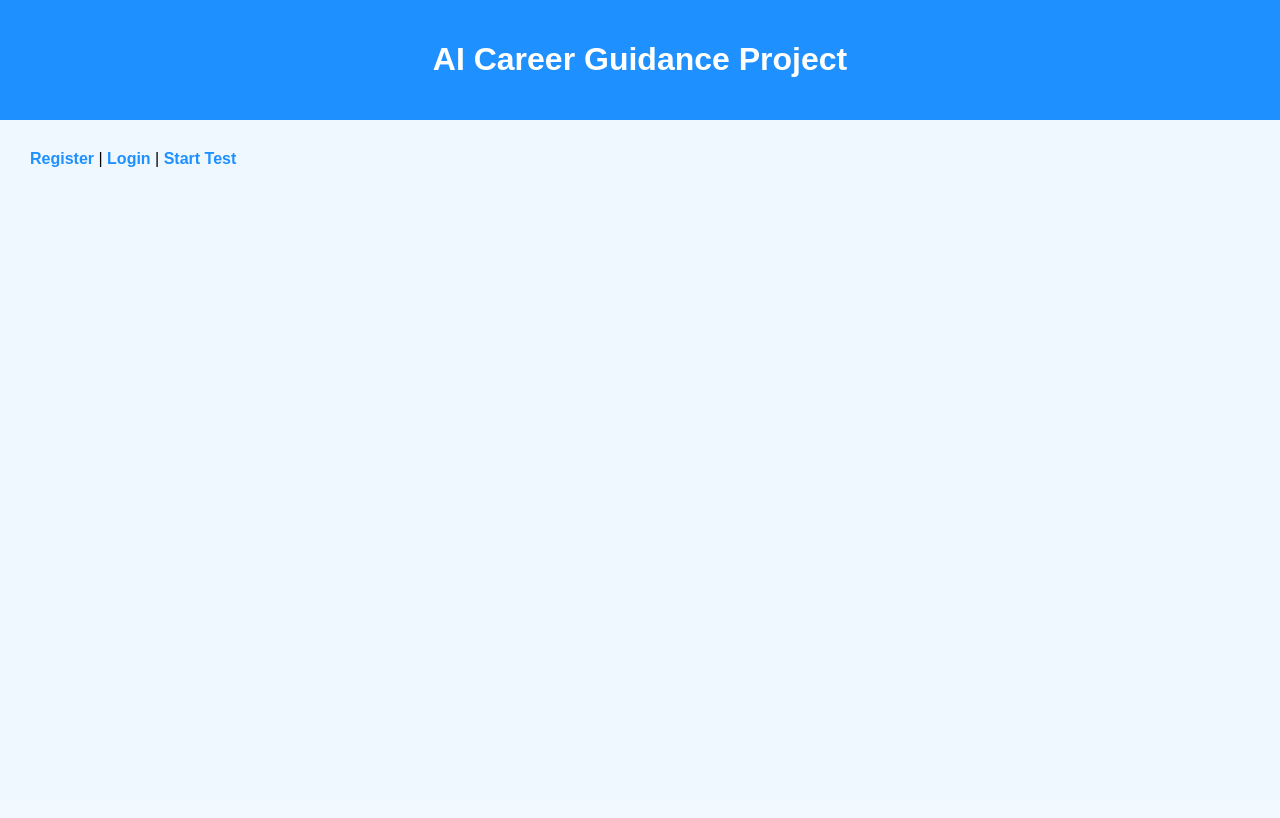
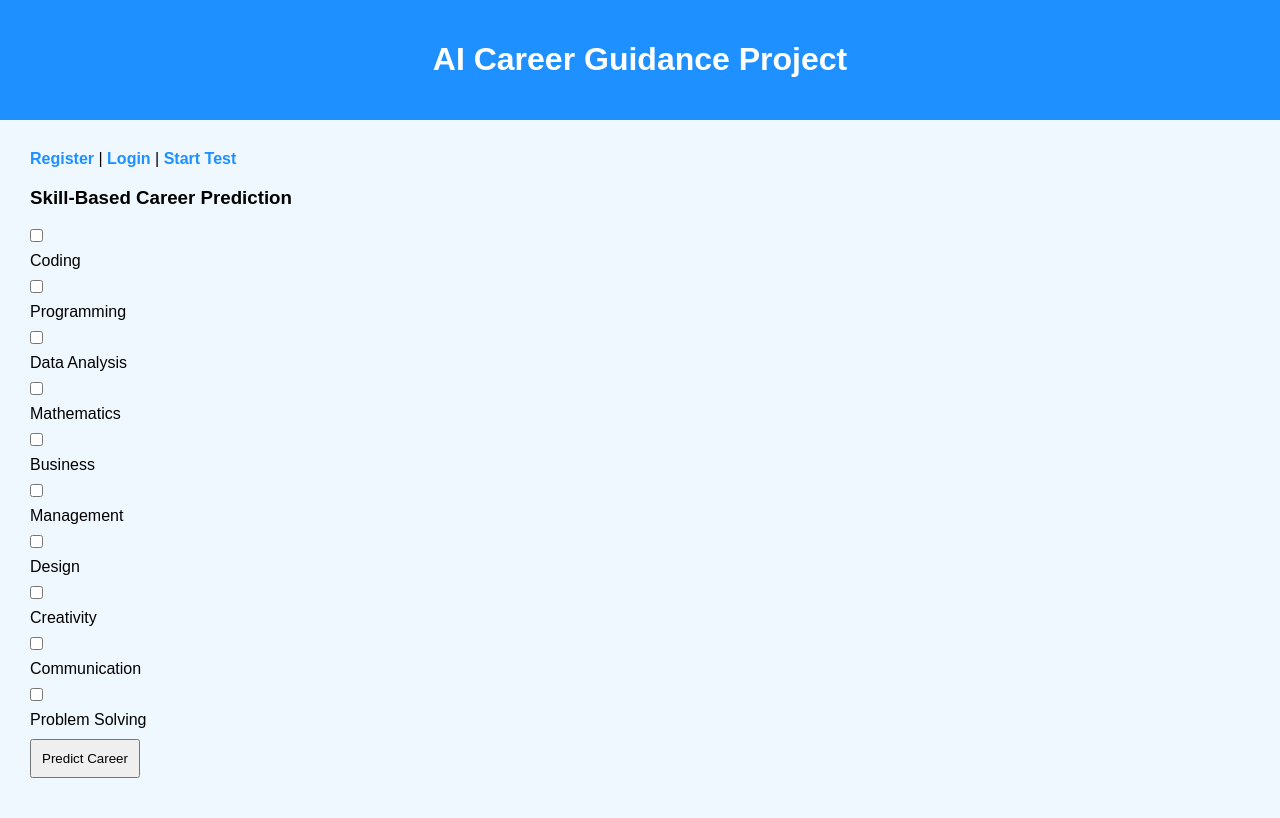
Before and after one commit to priyuuu-0906/AI-Career-Guidance-System, a Flask app: page / in a window 1280 px wide. Before the commit the page ends 167 px from the top, so only its background shows below. Run offline with Flask 3, Linux system fonts and the light colour scheme.

Commit message:
Add skill-based career prediction form to home page
Signed-off-by: Priyadharshini Suresh  <priyadharshinivijaya0906@gmail.com>

```diff
--- a/templates/home.html
+++ b/templates/home.html
@@ -4,11 +4,33 @@
 <link rel="stylesheet" href="{{ url_for('static', filename='style.css') }}">
 </head>
 <body>
+
 <header><h1>AI Career Guidance Project</h1></header>
+
 <main>
 <a href="/register">Register</a> |
 <a href="/login">Login</a> |
 <a href="/aptitude">Start Test</a>
+
+<h3>Skill-Based Career Prediction</h3>
+
+<form method="POST" action="/prediction">
+
+    <input type="checkbox" name="skills" value="coding"> Coding<br>
+    <input type="checkbox" name="skills" value="programming"> Programming<br>
+    <input type="checkbox" name="skills" value="data"> Data Analysis<br>
+    <input type="checkbox" name="skills" value="math"> Mathematics<br>
+    <input type="checkbox" name="skills" value="business"> Business<br>
+    <input type="checkbox" name="skills" value="management"> Management<br>
+    <input type="checkbox" name="skills" value="design"> Design<br>
+    <input type="checkbox" name="skills" value="creative"> Creativity<br>
+    <input type="checkbox" name="skills" value="communication"> Communication<br>
+    <input type="checkbox" name="skills" value="problem"> Problem Solving<br>
+
+    <button type="submit">Predict Career</button>
+</form>
+
 </main>
+
 </body>
 </html>
```
